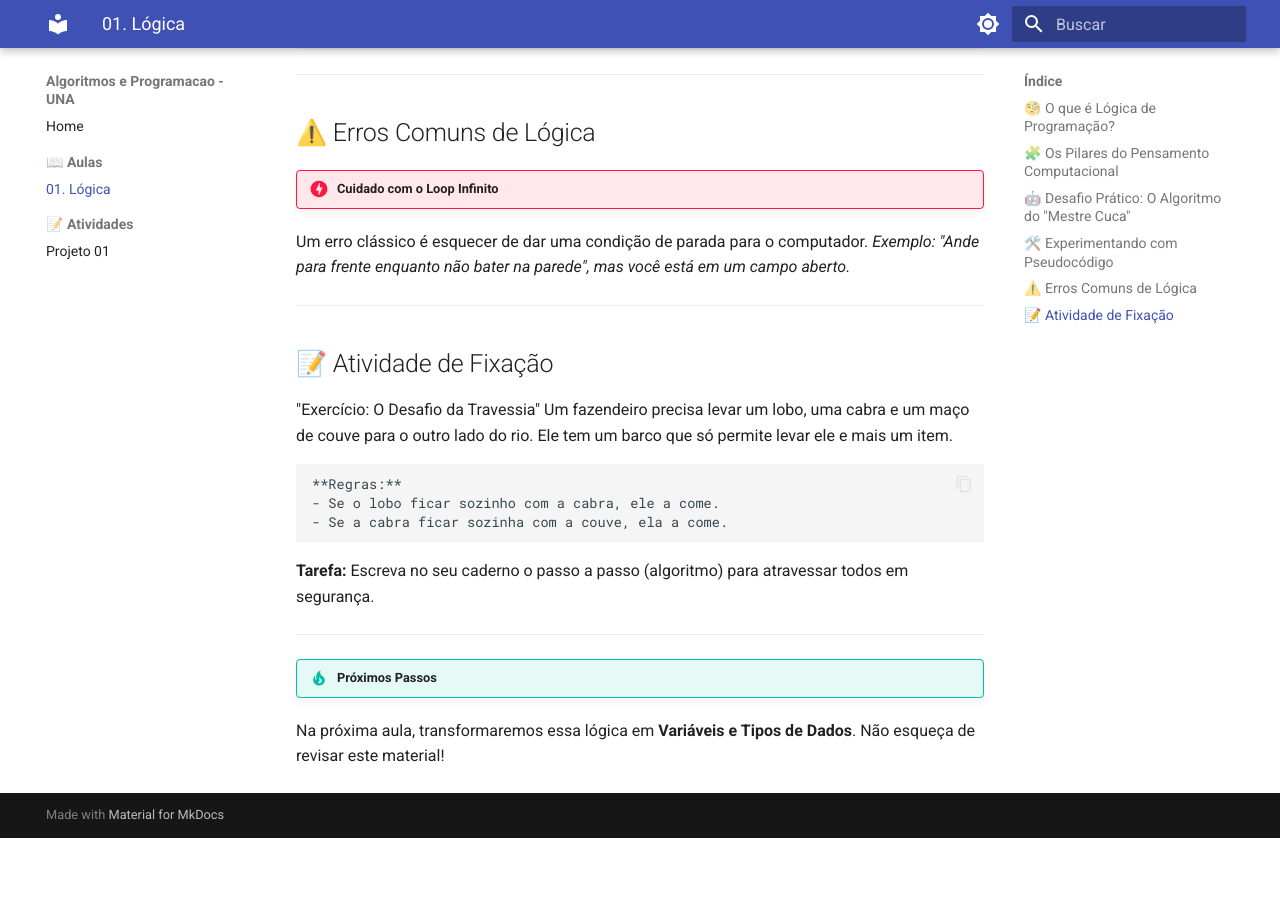
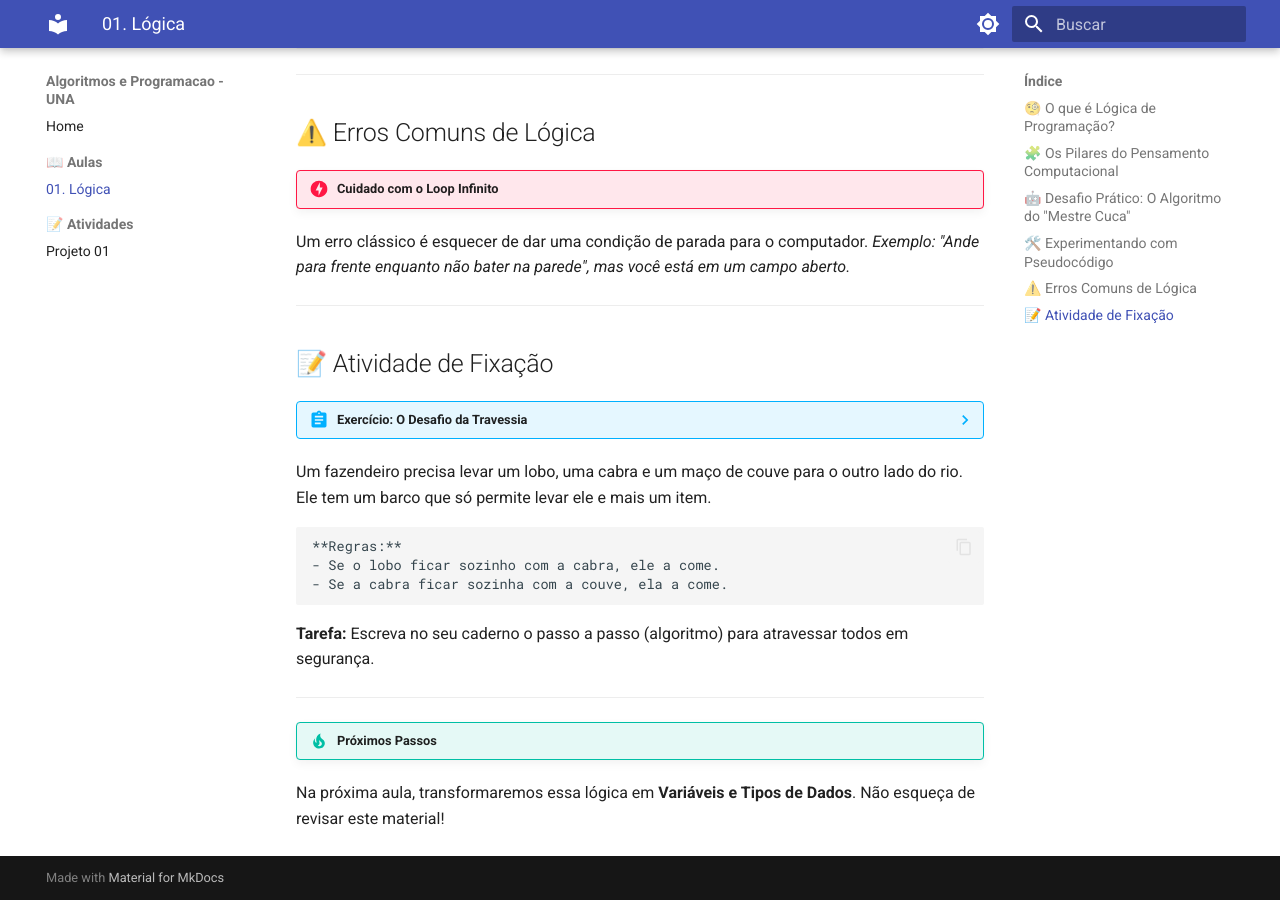
Before and after one commit to danhpaiva/una-algprog-mkdocs-202601, an MkDocs documentation site: the page built from docs/aulas/01-logica.md, in a window 1280 px wide and 900 px high, scrolled down 1560 px. Built offline with MkDocs 1.6.1 and Material for MkDocs 9.7.7, drawn with Linux system fonts in a browser that asks for light colours; before the commit the page ends 2398 px from its top, so only the background shows below that; part of the change alters nothing that is shown.

Commit message:
feat: formatar mensagem

```diff
--- a/docs/aulas/01-logica.md
+++ b/docs/aulas/01-logica.md
@@ -86,8 +86,7 @@ Um erro clássico é esquecer de dar uma condição de parada para o computador.
 ---
 
 ## 📝 Atividade de Fixação
-
-"Exercício: O Desafio da Travessia"
+??? abstract "Exercício: O Desafio da Travessia"
 Um fazendeiro precisa levar um lobo, uma cabra e um maço de couve para o outro lado do rio.
 Ele tem um barco que só permite levar ele e mais um item.
 
```
